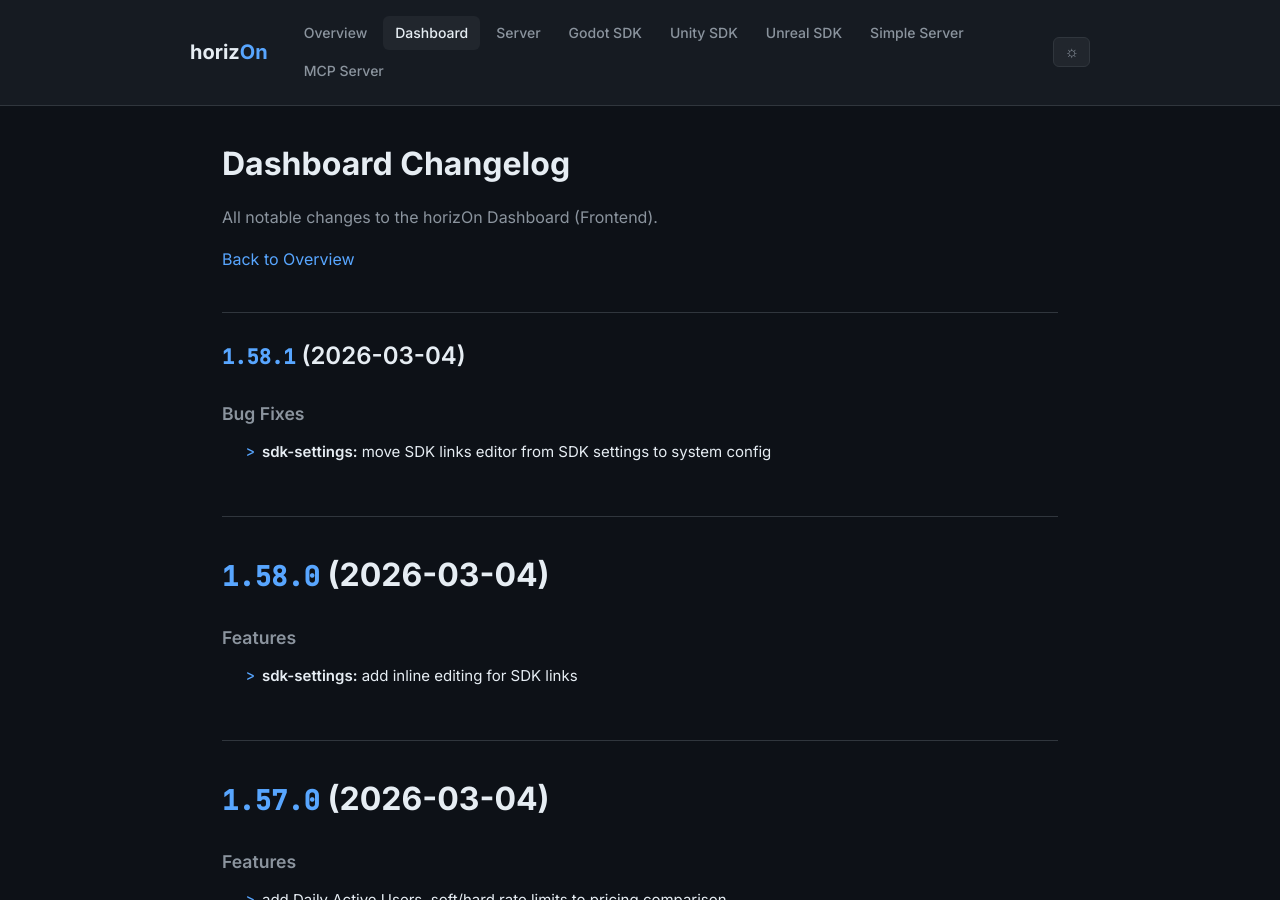
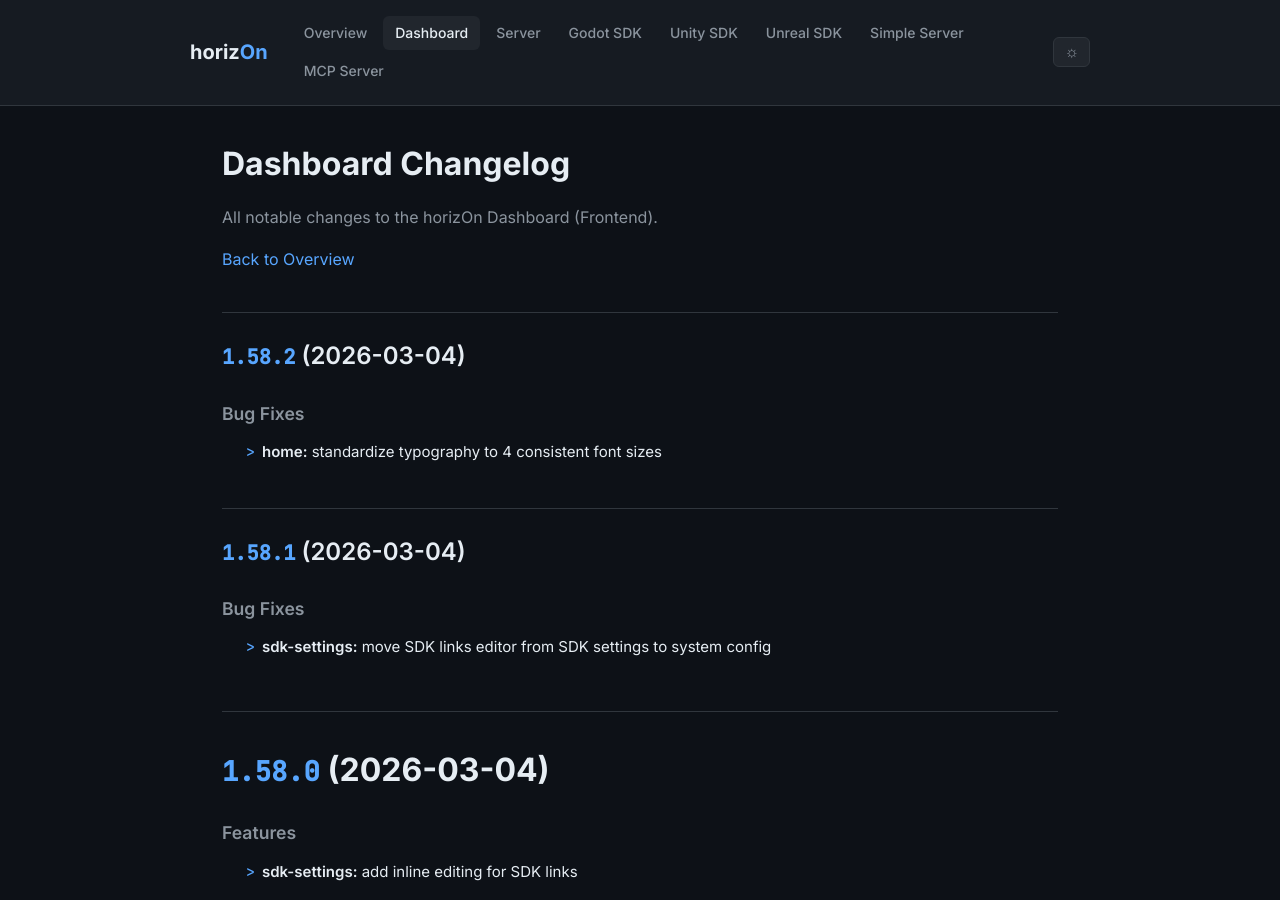
Before and after one commit to ProjectMakersDE/horizOn-Changelog, a Jekyll site: the page built from dashboard-changelog.md, in a window 1280 px wide and 900 px high. Built offline with Jekyll 4.4.1, drawn with Linux system fonts in a browser that asks for light colours.

Commit message:
chore: sync changelogs [skip ci]

```diff
--- a/dashboard-changelog.md
+++ b/dashboard-changelog.md
@@ -8,6 +8,13 @@ title: Dashboard Changelog
 All notable changes to the horizOn Dashboard (Frontend).
 
 [Back to Overview](.)
+
+## [1.58.2](https://github.com/ProjectMakersDE/horizOn-Dashboard/compare/v1.58.1...v1.58.2) (2026-03-04)
+
+
+### Bug Fixes
+
+* **home:** standardize typography to 4 consistent font sizes ([cb1fe26](https://github.com/ProjectMakersDE/horizOn-Dashboard/commit/cb1fe261ec3c92c4dd445e9b37f5d90f78910100))
 
 ## [1.58.1](https://github.com/ProjectMakersDE/horizOn-Dashboard/compare/v1.58.0...v1.58.1) (2026-03-04)
 
```
Also changed, not shown: index.md (+1 -1 lines).
